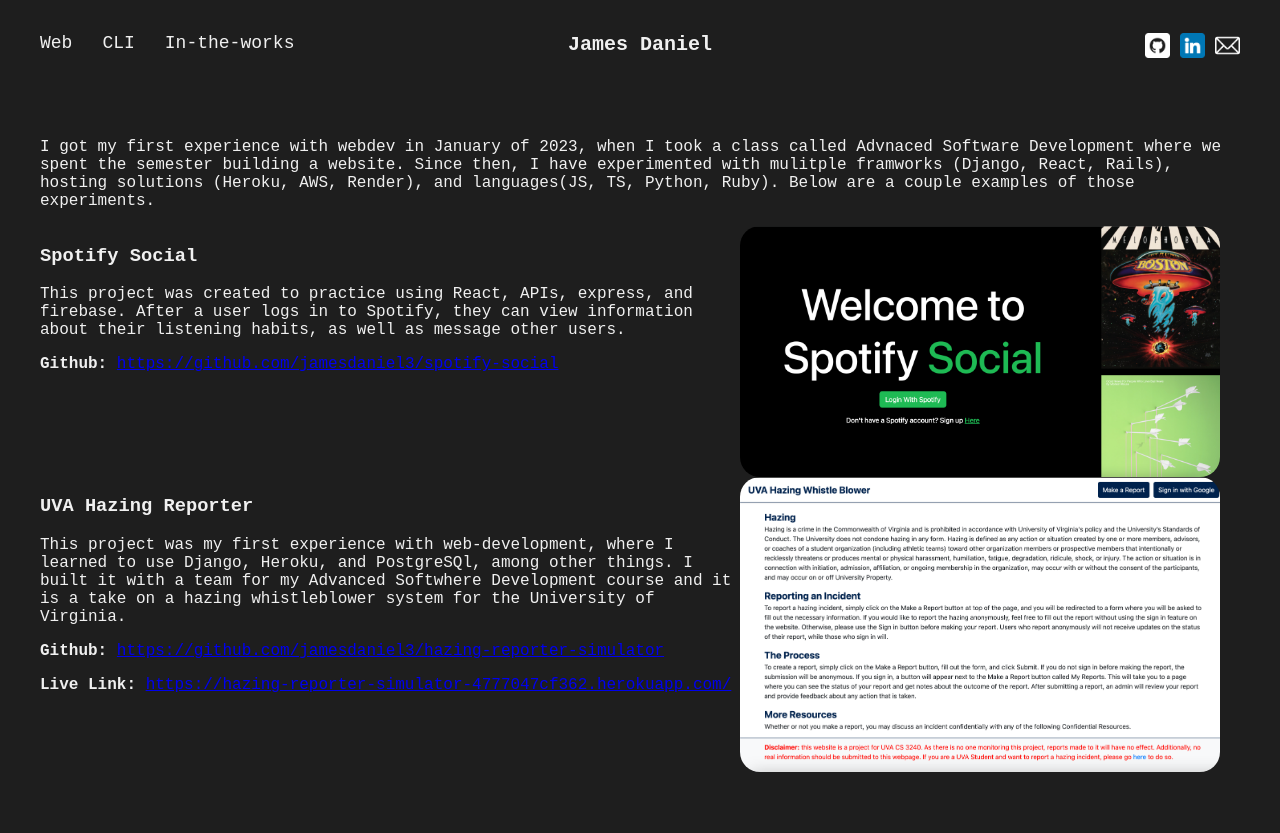
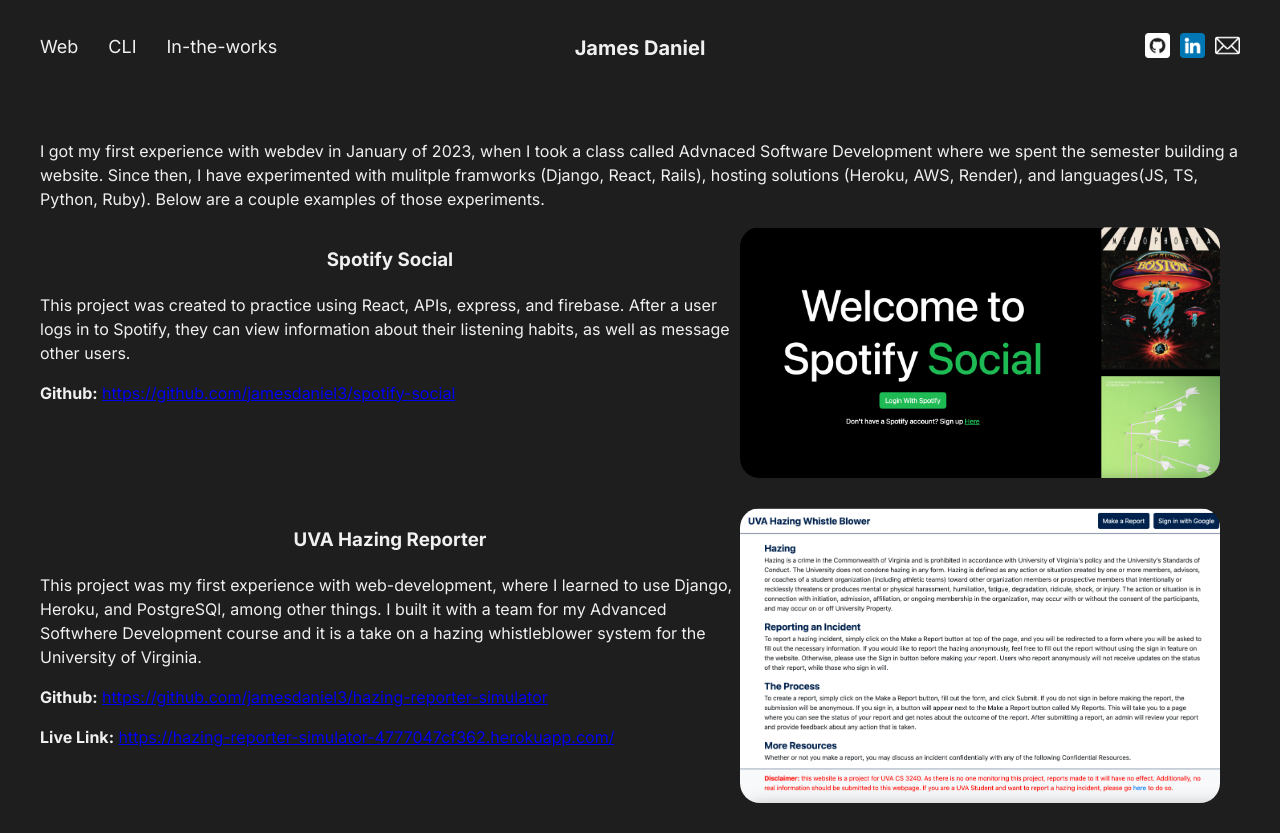
Before and after one commit to jamesdaniel3/portfolio, a React (Vite) app in the folder portfolio_client/: page /web in a window 1280 px wide. Before the commit the page ends 800 px from the top, so only its background shows below. Built offline with nearby package versions, Linux system fonts and the light colour scheme.

Commit message:
updated fonts and spacing of the website

```diff
--- a/portfolio_client/index.html
+++ b/portfolio_client/index.html
@@ -4,6 +4,12 @@
     <meta charset="UTF-8" />
     <meta name="viewport" content="width=device-width, initial-scale=1.0" />
     <title>James Daniel</title>
+    <link rel="preconnect" href="https://fonts.googleapis.com" />
+    <link rel="preconnect" href="https://fonts.gstatic.com" crossorigin />
+    <link
+      href="https://fonts.googleapis.com/css2?family=Inter:wght@100..900&display=swap"
+      rel="stylesheet"
+    />
   </head>
   <body>
     <div id="root"></div>
--- a/portfolio_client/src/components/WebWork.jsx
+++ b/portfolio_client/src/components/WebWork.jsx
@@ -29,7 +29,7 @@
       {projects.map((project, index) => (
         <div className="web-project" key={index}>
           <div className="project-info">
-            <h3>{project.name}</h3>
+            <h3 className="project-name">{project.name}</h3>
             <p>{project.description}</p>
             <p>
               <strong>Github:</strong>{" "}
--- a/portfolio_client/src/styles/common.css
+++ b/portfolio_client/src/styles/common.css
@@ -1,7 +1,16 @@
+.inter {
+  font-family: "Inter", sans-serif;
+  font-optical-sizing: auto;
+  font-weight: 400;
+  font-style: normal;
+  font-variation-settings: "slnt" 0;
+}
+
 body {
   background-color: #1e1e1e;
-  font-family: "Courier New", Courier, monospace;
+  font-family: Inter;
   color: #f0f0f0;
+  line-height: 1.5;
 }
 
 h1 {
--- a/portfolio_client/src/styles/web_work.css
+++ b/portfolio_client/src/styles/web_work.css
@@ -3,6 +3,7 @@
   flex-direction: row;
   width: 100%;
   justify-content: space-between;
+  margin-bottom: 30px;
 }
 
 .web-project .project-image {
@@ -12,3 +13,7 @@
   object-fit: cover;
   margin-right: 20px;
 }
+
+.web-project .project-name {
+  text-align: center;
+}
```
